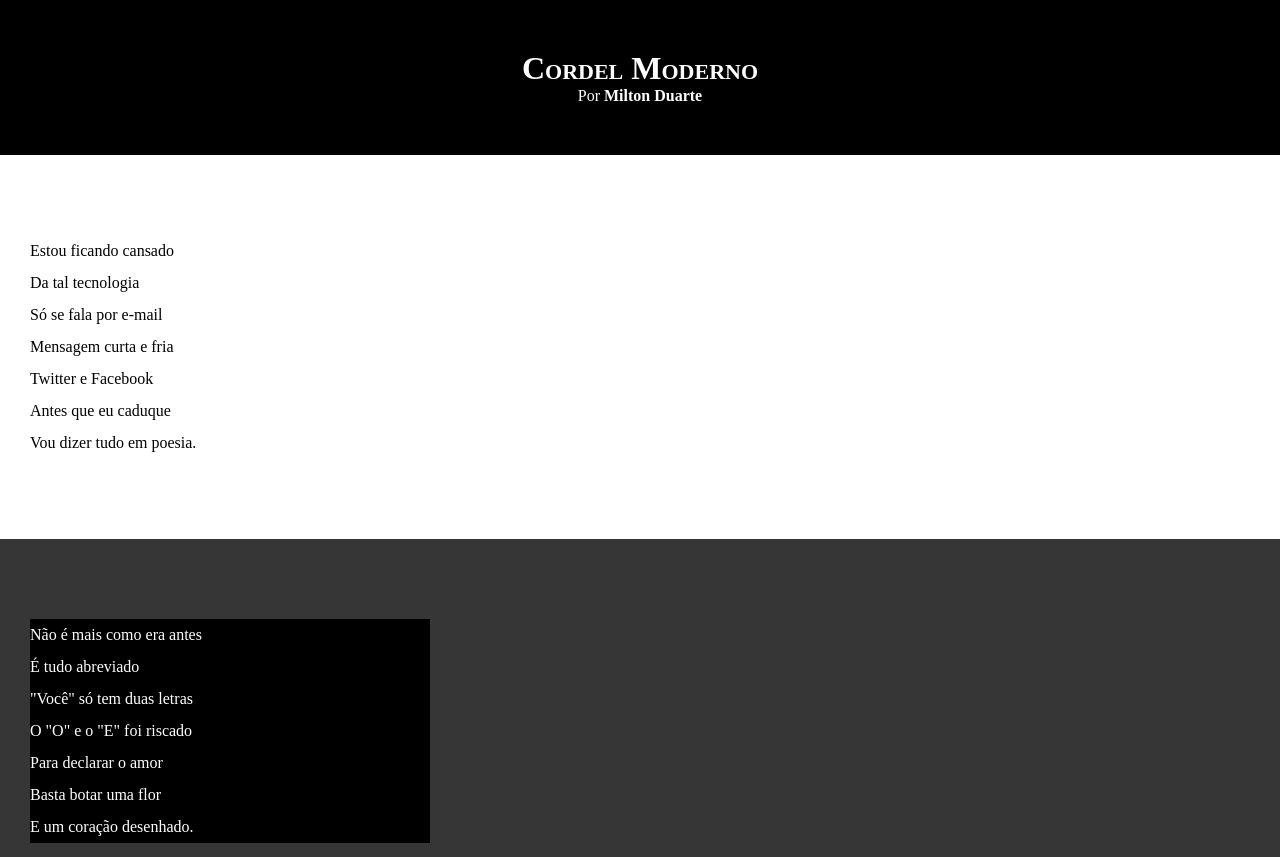
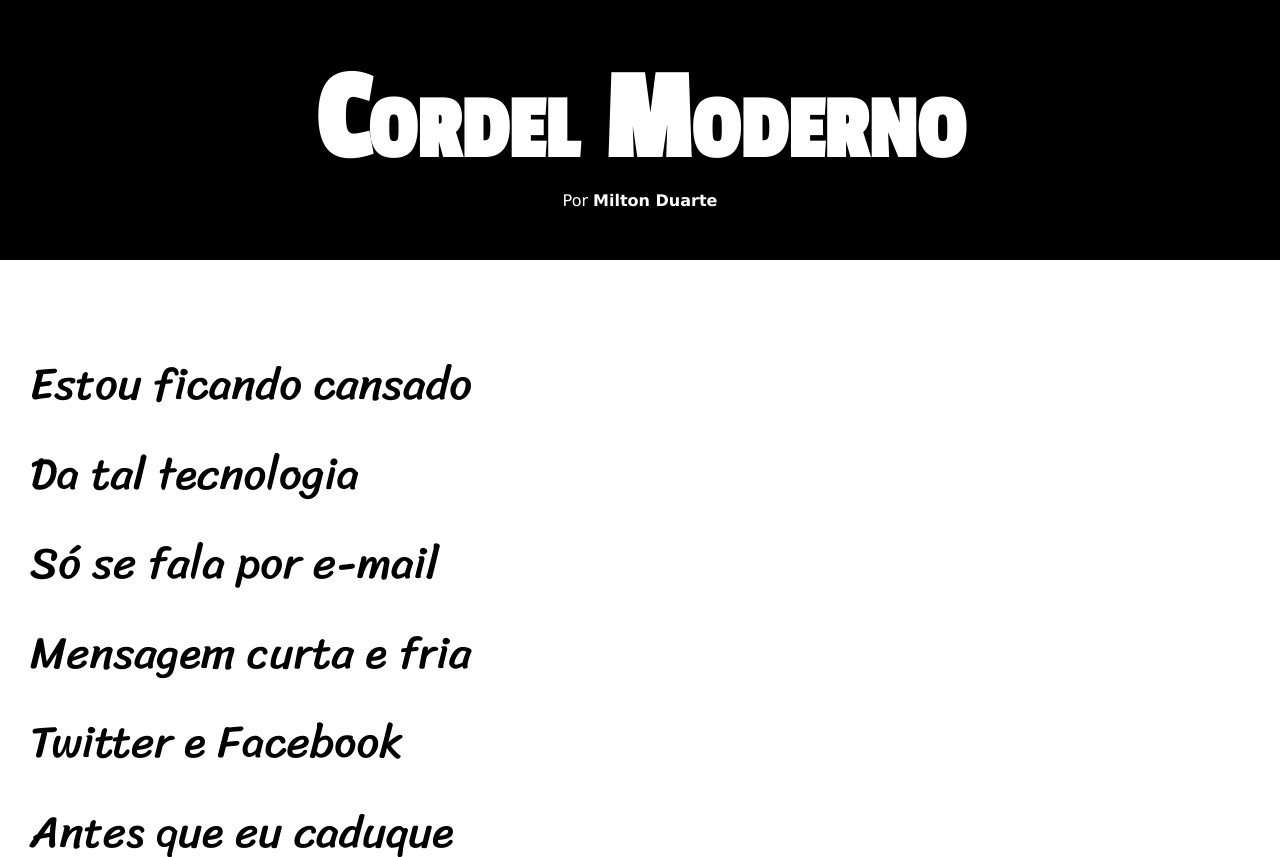
Before and after one commit to Leonardo-Sillva/CursoHTML-CSS, a plain HTML site: page desafio012/index.html in a window 1280 px wide. Shown: the top 857 px of the page. Drawn offline with Linux system fonts and the light colour scheme.

Commit message:
atualizaçao de estilos desafio12

```diff
--- a/desafio012/style.css
+++ b/desafio012/style.css
@@ -1,4 +1,14 @@
 @charset "UTF-8";
+
+@import url('https://fonts.googleapis.com/css2? family= Passion+One & display=swap');
+
+@import url('https://fonts.googleapis.com/css2?family=Sriracha&display=swap');
+
+:root {
+    --fonte1:  Verdana, Geneva, Tahoma, sans-serif;
+    --fonte2: 'Passion One', cursive;
+    --fonte3: 'Sriracha', cursive;
+}
 
 * {
     margin: 0px;
@@ -8,6 +18,7 @@
 html, body {
     min-height: 100vh;
     background-color: darkgray;
+    font-family: var(--fonte1);
 }
 
 header {
@@ -19,6 +30,8 @@ header {
 header > h1 {
     padding-top: 50px;
     font-variant: small-caps;
+    font-family: var(--fonte2);
+    font-size: 10vw;
 }
 
 header > p {
@@ -40,6 +53,8 @@ section {
     padding-bottom: 10vh;
     line-height: 2em;
     padding-left: 30px;
+    font-family: var(--fonte3);
+    font-size: 3.5vw;
 }
 
 section.normal {
```
